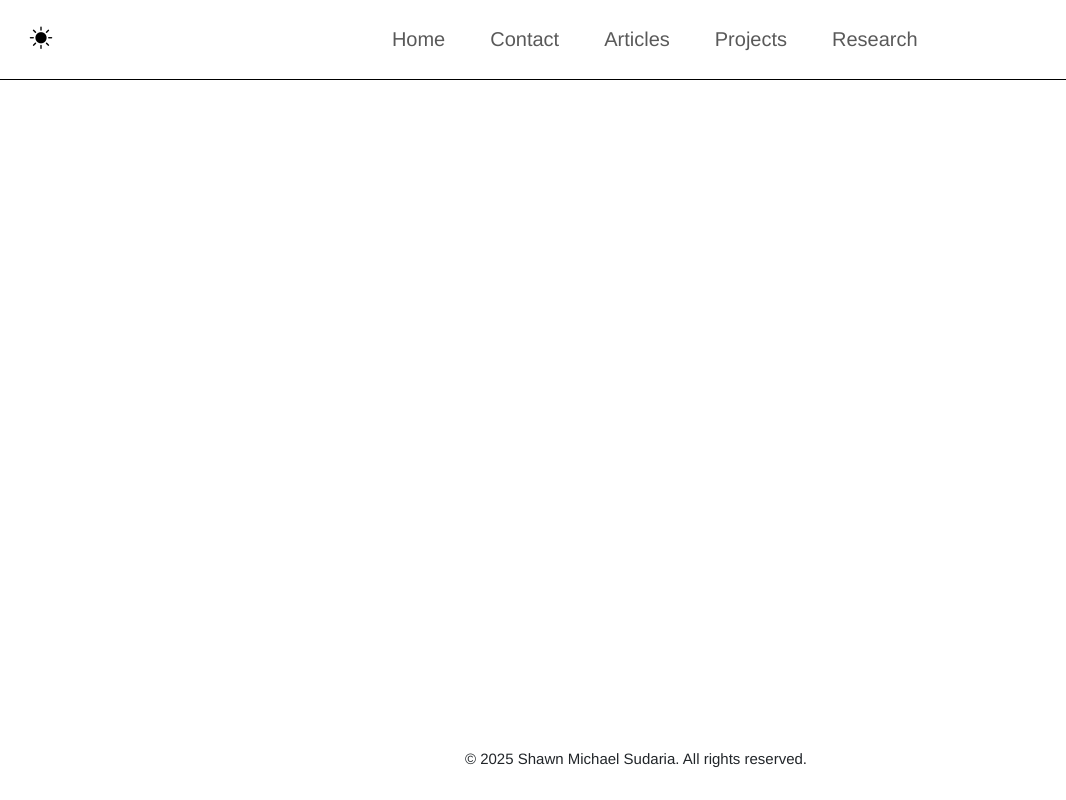
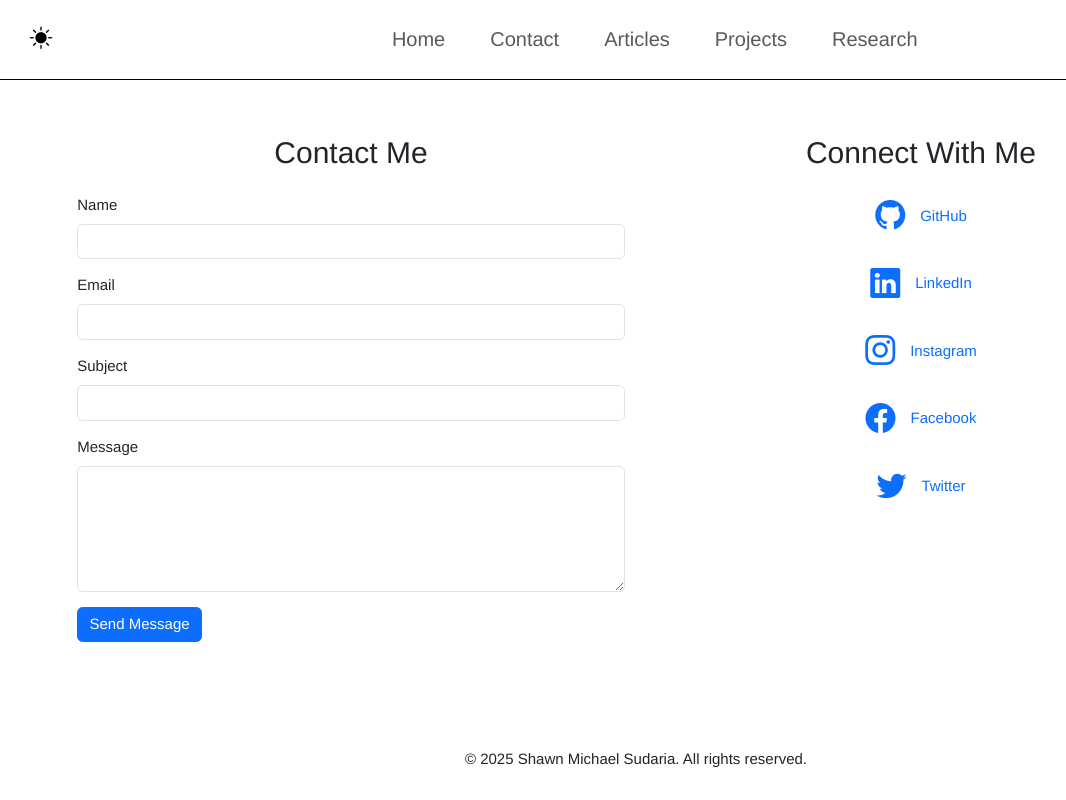
Before and after one commit to 0xShun/Personal_Website, a Django app: page /contact/ in a window 1280 px wide. Shown: the whole page, without its empty margins (4-1070 px from the left). Run offline with Django 4.2, Linux system fonts and the light colour scheme; parts of the project's set-up code (start-up, migrations or seed data) failed here and were passed over.

Commit message:
Edited theme and added content for contact page

```diff
--- a/personal_website/Main/templates/base.html
+++ b/personal_website/Main/templates/base.html
@@ -22,9 +22,6 @@
             z-index: 1030;
         }
 
-        .nav-item:hover {
-            border: 1px solid cyan;
-        }
 
         .nav-link {
             margin: 0 1rem;
@@ -44,7 +41,7 @@
         }
 
         body {
-            padding-top: 80px; /* Increased padding to ensure content is below navbar */
+            padding-top: 90px;
             min-height: 100vh;
             display: flex;
             flex-direction: column;
@@ -68,8 +65,13 @@
             color: white !important;
         }
 
+        .dark-mode {
+            background-color: #1a1a1a !important;
+        }
+
         .dark-mode .navbar {
             border-bottom: 1px solid white;
+            background-color: #1a1a1a !important;
         }
 
         .dark-mode .nav-item:hover {
@@ -132,7 +134,6 @@
                 icon.classList.add('bi-sun-fill');
             } else {
                 body.classList.add('dark-mode');
-                body.classList.add('bg-dark');
                 body.classList.add('text-white');
                 icon.classList.remove('bi-sun-fill');
                 icon.classList.add('bi-moon-fill');
--- a/personal_website/Main/templates/contact.html
+++ b/personal_website/Main/templates/contact.html
@@ -1,5 +1,68 @@
 {% extends 'base.html' %}
 
 {% block content %}
+<div class="container mt-5">
+    <div class="row justify-content-center">
+        <!-- Contact Form Column -->
+        <div class="col-md-6">
+            <h2 class="mb-4 text-center">Contact Me</h2>
+            <form>
+                <div class="mb-3">
+                    <label for="name" class="form-label">Name</label>
+                    <input type="text" class="form-control" id="name" required>
+                </div>
+                <div class="mb-3">
+                    <label for="email" class="form-label">Email</label>
+                    <input type="email" class="form-control" id="email" required>
+                </div>
+                <div class="mb-3">
+                    <label for="subject" class="form-label">Subject</label>
+                    <input type="text" class="form-control" id="subject" required>
+                </div>
+                <div class="mb-3">
+                    <label for="message" class="form-label">Message</label>
+                    <textarea class="form-control" id="message" rows="5" required></textarea>
+                </div>
+                <button type="submit" class="btn btn-primary">Send Message</button>
+            </form>
+        </div>
 
+        <!-- Social Media Column -->
+        <div class="col-md-6">
+            <h2 class="mb-4 text-center">Connect With Me</h2>
+            <div class="d-flex flex-column gap-4 align-items-center">
+                <a href="#" class="text-decoration-none">
+                    <div class="d-flex align-items-center">
+                        <i class="bi bi-github me-3" style="font-size: 2rem;"></i>
+                        <span>GitHub</span>
+                    </div>
+                </a>
+                <a href="#" class="text-decoration-none">
+                    <div class="d-flex align-items-center">
+                        <i class="bi bi-linkedin me-3" style="font-size: 2rem;"></i>
+                        <span>LinkedIn</span>
+                    </div>
+                </a>
+                <a href="#" class="text-decoration-none">
+                    <div class="d-flex align-items-center">
+                        <i class="bi bi-instagram me-3" style="font-size: 2rem;"></i>
+                        <span>Instagram</span>
+                    </div>
+                </a>
+                <a href="#" class="text-decoration-none">
+                    <div class="d-flex align-items-center">
+                        <i class="bi bi-facebook me-3" style="font-size: 2rem;"></i>
+                        <span>Facebook</span>
+                    </div>
+                </a>
+                <a href="#" class="text-decoration-none">
+                    <div class="d-flex align-items-center">
+                        <i class="bi bi-twitter me-3" style="font-size: 2rem;"></i>
+                        <span>Twitter</span>
+                    </div>
+                </a>
+            </div>
+        </div>
+    </div>
+</div>
 {% endblock %}
```
